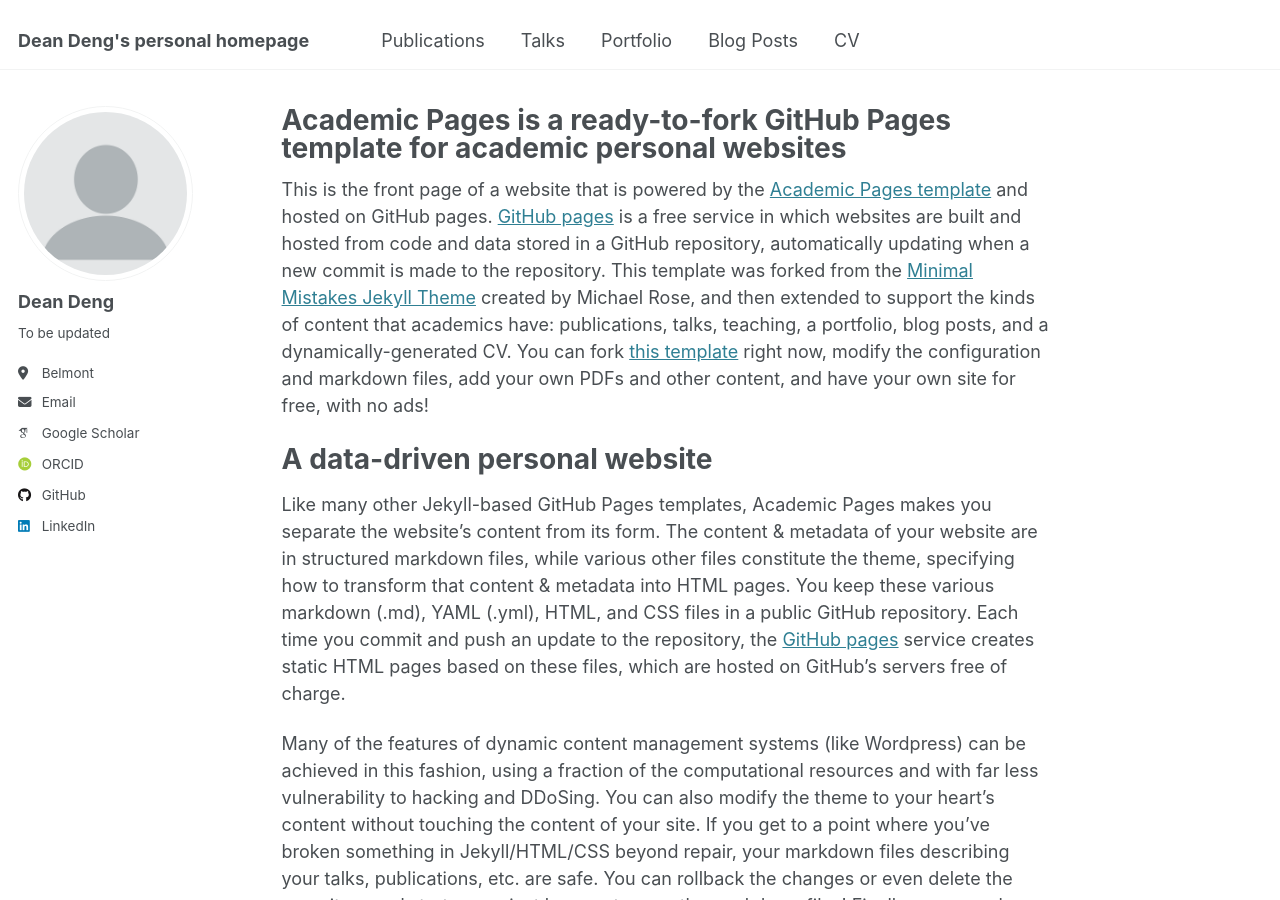
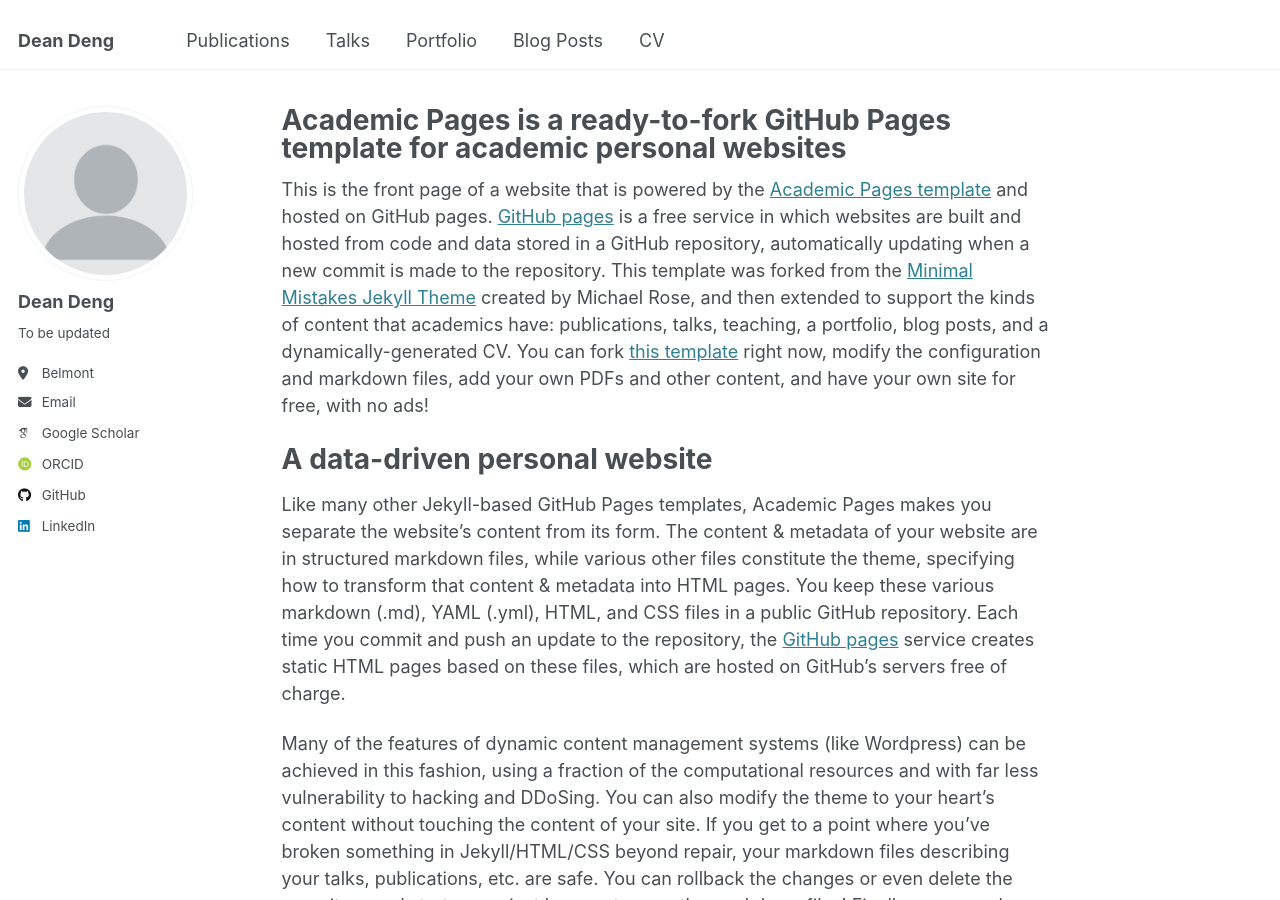
Before and after one commit to dhtdean/home, a Jekyll site: the page built from _pages/about.md, in a window 1280 px wide and 900 px high. Built offline with Jekyll 4.4.1, drawn with Linux system fonts in a browser that asks for light colours; some web fonts are replaced.

Commit message:
Update _config.yml

```diff
--- a/_config.yml
+++ b/_config.yml
@@ -9,10 +9,10 @@
 # Basic Site Settings
 locale                   : "en-US"
 site_theme               : "default"
-title                    : "Dean Deng's personal homepage"
+title                    : "Dean Deng"
 title_separator          : "-"
 name                     : &name "Dean Deng"
-description              : &description "personal description"
+description              : &description "personal page"
 url                      : https://dhtdean.github.io/home/ # the base hostname & protocol for your site e.g. "https://[your GitHub username].github.io"
 baseurl                  : "" # the subpath of your site, e.g. "/blog"
 repository               : "academicpages/academicpages.github.io"
```
